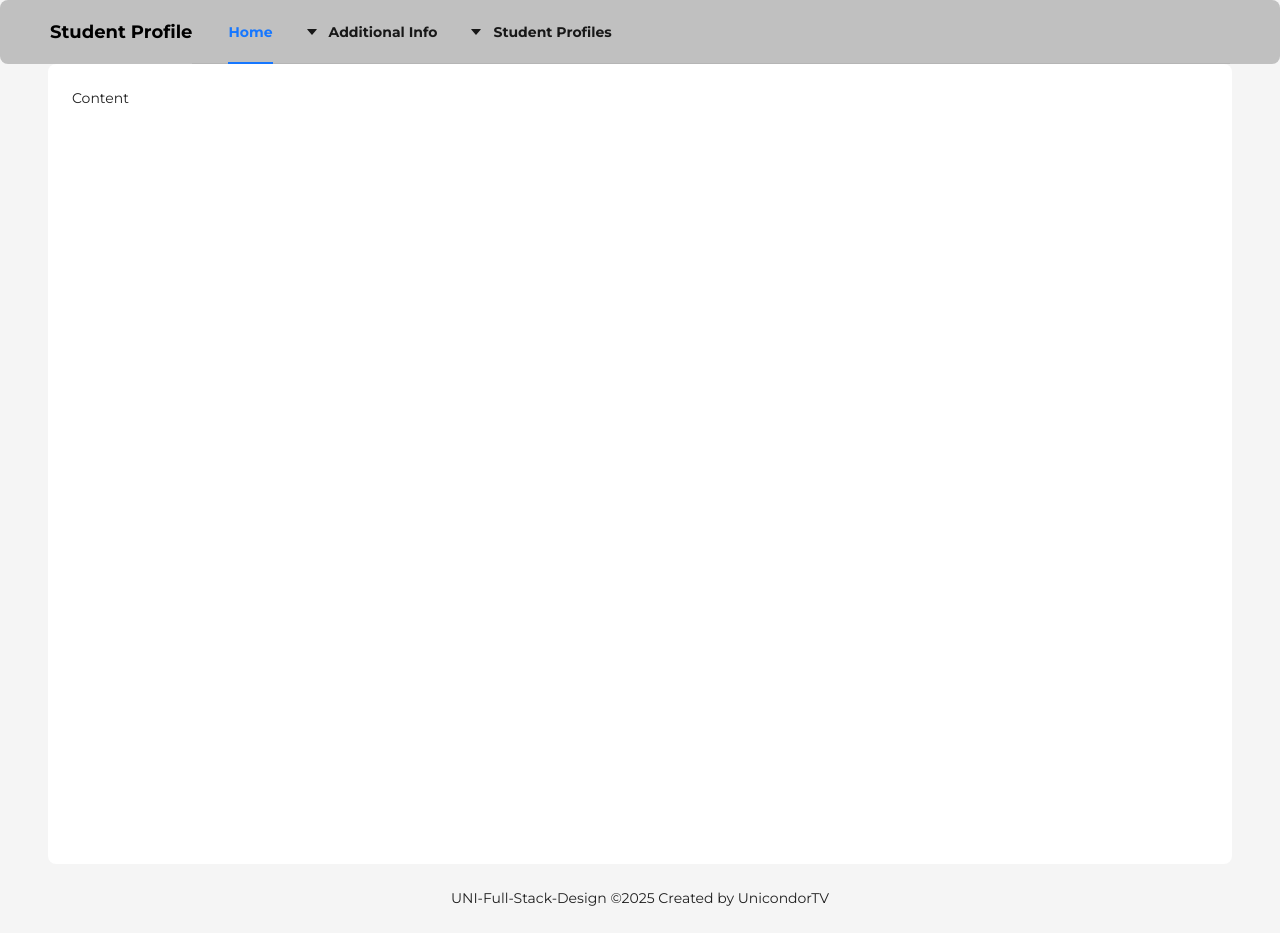
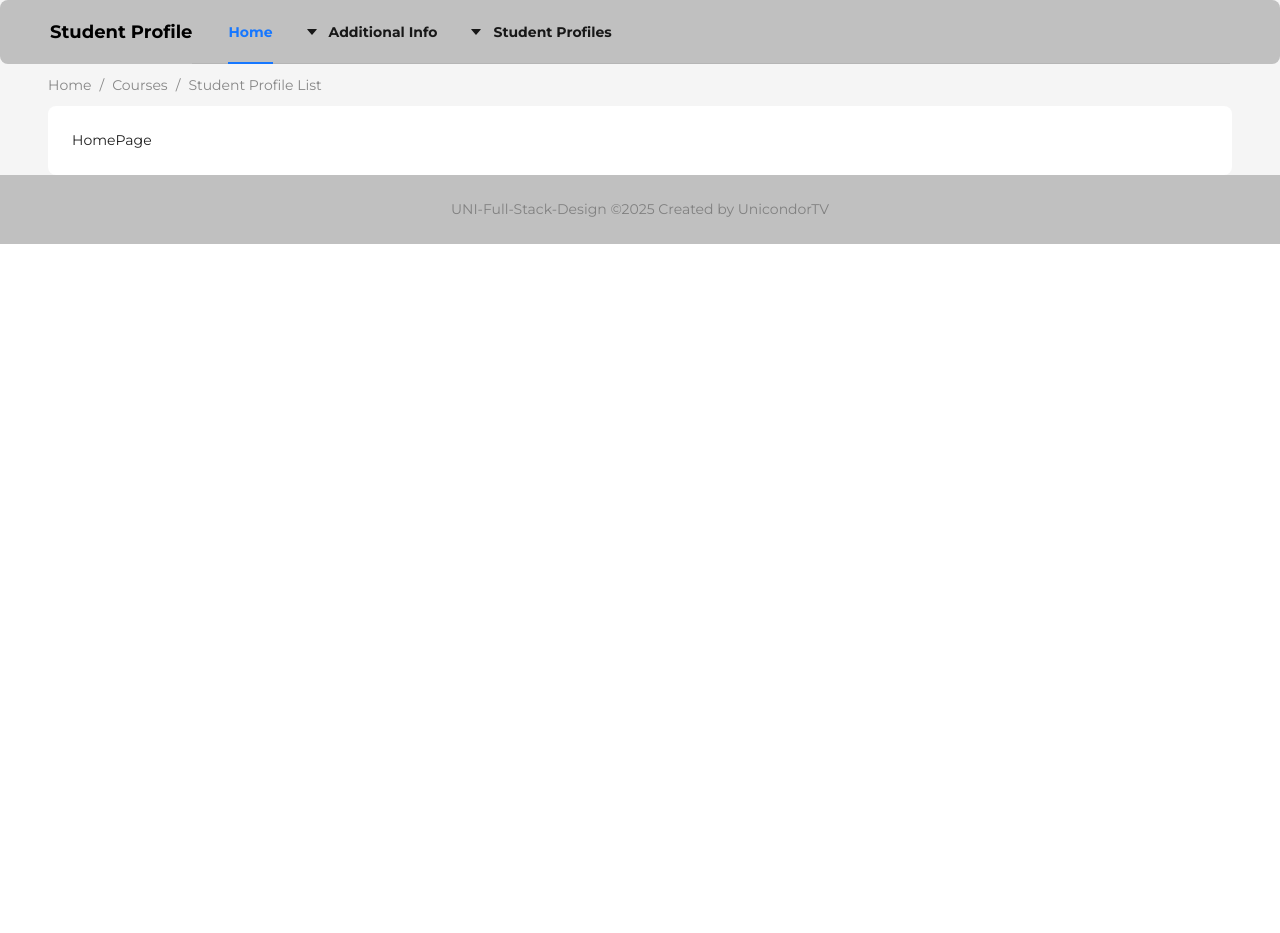
Before and after one commit to Timo-unic/StudentsProfileReactANTD, a React (Vite) app: page / in a window 1280 px wide. After the commit the page ends 800 px from the top, so only its background shows below. Built offline with nearby package versions, Linux system fonts and the light colour scheme.

Commit message:
added files models,  courses, students, studentsPrev and component StudentProfile, added folder pages with components HomePage, CoursesPage and StudentsListPage, installed react-router and realized routing

```diff
--- a/src/components/Layout/AppContent.tsx
+++ b/src/components/Layout/AppContent.tsx
@@ -1,24 +1,43 @@
-import { Layout, theme } from "antd";
+import { Breadcrumb, Layout, theme } from "antd";
+import { Link, Route, Routes } from "react-router";
+import HomePage from "../../pages/Home/HomePage";
+import CoursesPage from "../../pages/Courses/CoursesPage";
+import StudentsListPage from "../../pages/StudentsList/StudentsListPage";
 
-// type Props = {};
+const arrbreadcrumbs = [
+    {
+        title: <Link to="/">Home</Link>,
+    },
+    {
+        title: <Link to="/courses">Courses</Link>,
+    },
+    {
+        title: <Link to="/students">Student Profile List</Link>,
+    },
+];
+
+// type RouteProps = {}
+
 const AppContent = () => {
     const {
         token: { colorBgContainer, borderRadiusLG },
     } = theme.useToken();
     return (
         <Layout.Content style={{ padding: "0 48px" }}>
-            {/* <Breadcrumb style={{ margin: "10px 0" }}>
-                <Breadcrumb.Item>Home</Breadcrumb.Item>
-            </Breadcrumb> */}
+            <Breadcrumb style={{ margin: "10px 0" }} items={arrbreadcrumbs} />
             <div
                 style={{
                     padding: 24,
-                    height: "100vh",
+                    height: "100%",
                     background: colorBgContainer,
                     borderRadius: borderRadiusLG,
                 }}
             >
-                Content
+                <Routes>
+                    <Route path="/" element={<HomePage />} />
+                    <Route path="courses" element={<CoursesPage />} />
+                    <Route path="students" element={<StudentsListPage />} />
+                </Routes>
             </div>
         </Layout.Content>
     );
--- a/src/components/Layout/AppFooter.tsx
+++ b/src/components/Layout/AppFooter.tsx
@@ -3,7 +3,14 @@ import { Layout } from "antd";
 // type Props = {};
 const AppFooter = () => {
     return (
-        <Layout.Footer style={{ textAlign: "center" }}>
+        <Layout.Footer
+            style={{
+                textAlign: "center",
+                background: "silver",
+                color: "gray",
+                fontWeight: "regular",
+            }}
+        >
             UNI-Full-Stack-Design ©{new Date().getFullYear()} Created by
             UnicondorTV
         </Layout.Footer>
--- a/src/components/Menu/AppMenu.tsx
+++ b/src/components/Menu/AppMenu.tsx
@@ -2,12 +2,13 @@ import type { MenuProps } from "antd";
 import { CaretDownOutlined } from "@ant-design/icons";
 import { Menu } from "antd";
 import { useState } from "react";
+import { Link } from "react-router";
 
 type MenuItem = Required<MenuProps>["items"][number];
 
 const items: MenuItem[] = [
     {
-        label: "Home",
+        label: <Link to="/">Home</Link>,
         key: "home",
     },
     {
@@ -16,7 +17,7 @@ const items: MenuItem[] = [
         icon: <CaretDownOutlined />,
         children: [
             {
-                label: "Courses",
+                label: <Link to="/courses">Courses</Link>,
                 key: "courses",
             },
         ],
@@ -27,7 +28,7 @@ const items: MenuItem[] = [
         icon: <CaretDownOutlined />,
         children: [
             {
-                label: "Student Profile List",
+                label: <Link to="/students">Student Profile List</Link>,
                 key: "list",
             },
         ],
--- /dev/null
+++ b/src/components/StudentProfile/StudentProfile.tsx
@@ -0,0 +1,57 @@
+import { IProfileStudent } from "../../models";
+import {
+    DeleteOutlined,
+    EditOutlined,
+    EllipsisOutlined,
+} from "@ant-design/icons";
+import { Avatar, Card, Space } from "antd";
+
+const { Meta } = Card;
+const paragraphStyle = "text-black";
+
+type StudentProfileProps = {
+    student: IProfileStudent;
+};
+const StudentProfile = ({ student }: StudentProfileProps) => (
+    <Space
+        direction="vertical"
+        size={16}
+        align="center"
+        style={{ margin: "10px" }}
+    >
+        <Card
+            title={`Card namber: ${student.studentCardNumber}`}
+            extra={student.additionalInfo && <a href="#">More</a>}
+            style={{ width: 500, border: "1px solid #d1d5dc" }}
+            actions={[
+                <EditOutlined key="edit" />,
+                <EllipsisOutlined key="ellipsis" />,
+                <DeleteOutlined key="delete" />,
+            ]}
+            cover={<img alt={student.lastName} src={student.image} />}
+            bordered={true}
+        >
+            <Meta
+                avatar={<Avatar src={student.image} />}
+                title={student.firstName + " " + student.lastName}
+                description={`Age: ${student.age}; Student Login: ${student.studentLogin}`}
+                style={{ marginBottom: "10px" }}
+            />
+            <div className="text-neutral-500">
+                <p>
+                    Description:{" "}
+                    <span className={paragraphStyle}>
+                        {student.description}
+                    </span>
+                </p>
+                <p>
+                    Date of Birth:
+                    <span className={paragraphStyle}>
+                        {student.dateOfBirth?.toLocaleDateString()}
+                    </span>
+                </p>
+            </div>
+        </Card>
+    </Space>
+);
+export default StudentProfile;
--- /dev/null
+++ b/src/data/courses.ts
@@ -0,0 +1,30 @@
+type ICourseProfile = {
+    id: string;
+    groupName: string;
+    titleOfCourse: string;
+    trener: string;
+    startDateOfCourse: Date;
+}
+
+export const courses: ICourseProfile[] = [
+    {
+        id: '1',
+        groupName: 'Group 1',
+        titleOfCourse: 'Backend Development',
+        trener: 'Oleh Chalyi',
+        startDateOfCourse: new Date('01-15-2025')
+    },
+    {
+        id: '2',
+        groupName: 'Group 2',
+        titleOfCourse: 'Backend Development',
+        trener: 'Oleh Chalyi',
+        startDateOfCourse: new Date('01-25-2025')
+    },{
+        id: '3',
+        groupName: 'Group 3',
+        titleOfCourse: 'Backend Development',
+        trener: 'Oleh Chalyi',
+        startDateOfCourse: new Date('01-30-2025')
+    }
+]
--- /dev/null
+++ b/src/data/students.ts
@@ -0,0 +1,20 @@
+import { IProfileStudent } from "../models";
+
+export const students: IProfileStudent[] = [
+    // {
+    //     id: '1',
+    //     firstName: 'Alla',
+    //     lastName: 'Kizun',
+    //     studentLogin: 'academic',
+    //     description: 'friend',
+    //     dateOfBirth: new Date('02-29-1968')
+    // },
+    // {
+    //     id: '2',
+    //     firstName: 'Michael',
+    //     lastName: 'Melesh',
+    //     studentLogin: 'lisichev',
+    //     description: 'friend',
+    //     dateOfBirth: new Date('09-21-1959')
+    // }
+]
--- /dev/null
+++ b/src/data/studentsPrev.ts
@@ -0,0 +1,87 @@
+import { IProfileStudent } from "../models";
+
+
+export const students: IProfileStudent[] = [
+    {
+      "id": "8abe4ddf-6ae9-4ba4-c7b9-08dc6697347f",
+      "firstName": "Oleh",
+      "lastName": "Chalyi",
+      "studentLogin": "",
+      "studentCardNumber": "",
+      "description": "I am a teacher",
+      "age": 36,
+      "image": '',
+      "dateOfBirth": new Date("1988-04-27T08:50:50.043Z"),
+      "isGraduated": false,
+      "isProfileVisible": true,
+      "additionalInfo": true,
+    },
+    {
+      "id": "a71b0dc3-5af0-4c11-11c9-08dc6b645b02",
+      "firstName": "Julia",
+      "lastName": "Lion",
+      "studentLogin": "",
+      "studentCardNumber": "",
+      "description": "I am a lion",
+      "age": 34,
+      "image": '',
+      "dateOfBirth": new Date("2024-05-03T09:39:33.773"),
+      "isGraduated": false,
+      "isProfileVisible": true,
+      "additionalInfo": false
+    },{
+      "id": "fa79be29-9675-418e-11ca-08dc6b645b02",
+      "firstName": "Julia",
+      "lastName": "Roberts",
+      "studentLogin": "",
+      "studentCardNumber": "",
+      "description": "I am a Hollywood artist",
+      "age": 24,
+      "image": '',
+      "dateOfBirth": new Date("2000-05-03T12:59:32.027"),
+      "isGraduated": false,
+      "isProfileVisible": true,
+      "additionalInfo": false
+    },
+    {
+      "id": "251d2c58-c5e7-4f8f-11cb-08dc6b645b02",
+      "firstName": "Ivan",
+      "lastName": "Danko",
+      "studentLogin": "",
+      "studentCardNumber": "",
+      "description": "My name is Misha",
+      "age": 38,
+      "image": '',
+      "dateOfBirth": new Date("2024-05-03T12:59:32.027"),
+      "isGraduated": false,
+      "isProfileVisible": true,
+      "additionalInfo": false
+    },{
+      "id": "9935515c-a456-4b9f-91f7-08dc6b97edbf",
+      "firstName": "Sarah",
+      "lastName": "Parker",
+      "studentLogin": "",
+      "studentCardNumber": "",
+      "description": "Hollywood",
+      "age": 50,
+      "image": '',
+      "dateOfBirth": new Date("2024-05-03T17:38:35.439"),
+      "isGraduated": false,
+      "isProfileVisible": true,
+      "additionalInfo": false
+    },
+    {
+      "id": "dc416ddf-37d7-42dc-c0dc-08dc6c188d7f",
+      "firstName": "Bredd",
+      "lastName": "Pitt",
+      "studentLogin": "",
+      "studentCardNumber": "",
+      "description": "Hollywood",
+      "age": 55,
+      "image": '',
+      "dateOfBirth": new Date("2024-05-04T08:58:31.168"),
+      "isGraduated": false,
+      "isProfileVisible": true,
+      "additionalInfo": false
+    }
+  ]
--- a/src/main.tsx
+++ b/src/main.tsx
@@ -3,6 +3,7 @@ import { createRoot } from "react-dom/client";
 import "./index.css";
 import App from "./App.tsx";
 import { ConfigProvider } from "antd";
+import { BrowserRouter } from "react-router";
 
 createRoot(document.getElementById("root")!).render(
     <StrictMode>
@@ -11,7 +12,9 @@ createRoot(document.getElementById("root")!).render(
                 token: { fontFamily: "Montserrat" },
             }}
         >
-            <App />
+            <BrowserRouter>
+                <App />
+            </BrowserRouter>
         </ConfigProvider>
     </StrictMode>
 );
--- /dev/null
+++ b/src/models.ts
@@ -0,0 +1,14 @@
+export interface IProfileStudent {
+    id?: string
+    firstName: string
+    lastName: string
+    studentLogin: string
+    studentCardNumber?: string
+    description?: string
+    dateOfBirth?: Date
+    age?: number
+    image?: string
+    isGraduated?: boolean
+    isProfileVisible?: boolean
+    additionalInfo?: boolean
+}
--- /dev/null
+++ b/src/pages/Courses/CoursesPage.tsx
@@ -0,0 +1,5 @@
+// type Props = {}
+const CoursesPage = () => {
+    return <div>CoursesPage</div>;
+};
+export default CoursesPage;
--- /dev/null
+++ b/src/pages/Home/HomePage.tsx
@@ -0,0 +1,5 @@
+// type Props = {}
+const HomePage = () => {
+    return <div>HomePage</div>;
+};
+export default HomePage;
--- /dev/null
+++ b/src/pages/StudentsList/StudentsListPage.tsx
@@ -0,0 +1,14 @@
+import StudentProfile from "../../components/StudentProfile/StudentProfile";
+import { students } from "../../data/studentsPrev";
+
+// type Props = {}
+const StudentsListPage = () => {
+    return (
+        <>
+            {students.map((student) => (
+                <StudentProfile key={student.id} student={student} />
+            ))}
+        </>
+    );
+};
+export default StudentsListPage;
```
